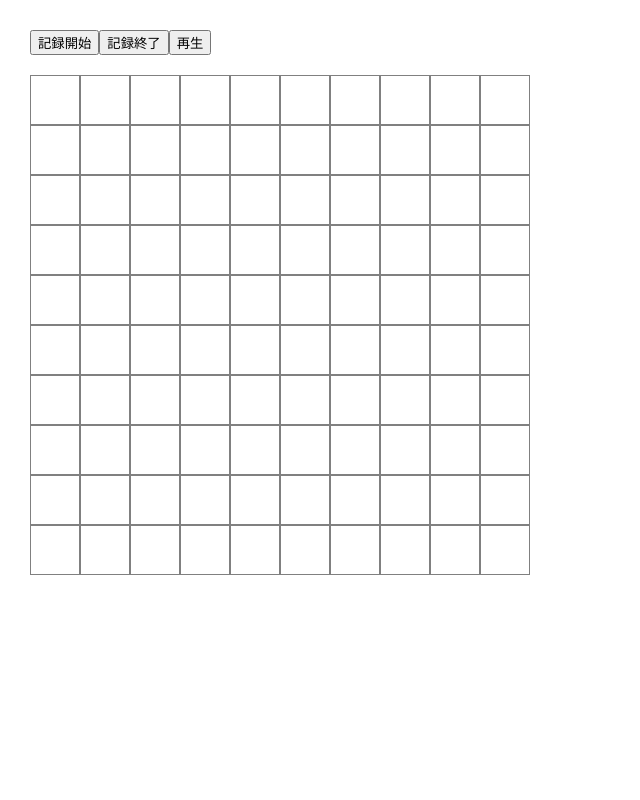
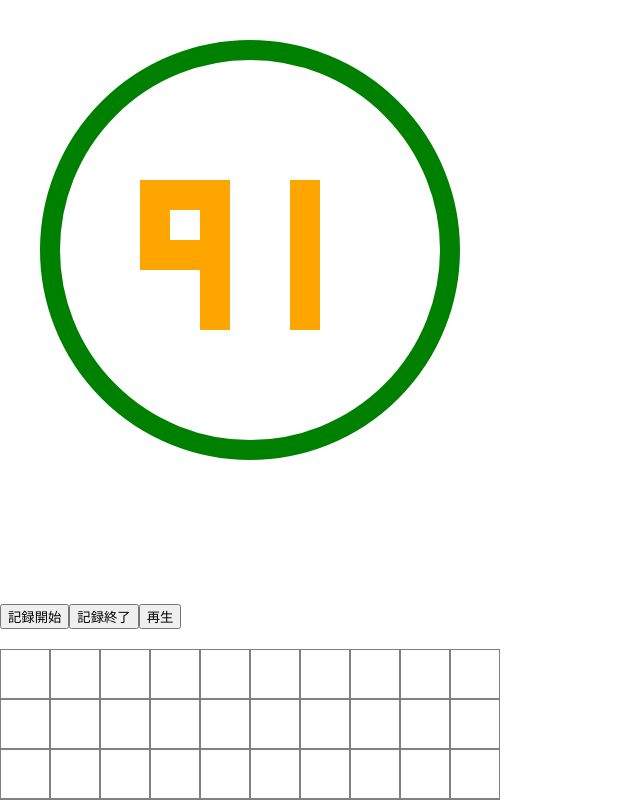
Before and after one commit to ka-aki/my-training, a React (Create React App) app: page / in a window 1280 px wide. Shown: the top 800 px of the page, without its empty margins (0-640 px from the left). Built offline with nearby package versions, Linux system fonts and the light colour scheme.

Commit message:
add: count down

```diff
--- a/src/App.js
+++ b/src/App.js
@@ -1,5 +1,6 @@
-import { useState, useEffect, useRef } from "react";
-import "./App.css";
+import { useState, useEffect, useRef } from 'react';
+import './App.css';
+import Timer from './components/Timer/';
 
 const useInterval = (callback, delay) => {
   const savedCallback = useRef();
@@ -98,7 +99,9 @@ const App = () => {
   };
 
   return (
-    <div className="root">
+    <div>
+      <Timer className="root" />
+      <div>
         <button onClick={onStart}>記録開始</button>
         <button onClick={onFinish}>記録終了</button>
         <button onClick={onPlay}>再生</button>
@@ -106,10 +109,11 @@ const App = () => {
           {state.squares.map((v) => (
             <div
               key={v.id}
-            className={v.on ? "grid-item black" : "grid-item"}
+              className={v.on ? 'grid-item black' : 'grid-item'}
               onClick={() => handleClick(v.id)}
             />
           ))}
+        </div>
       </div>
     </div>
   );
--- /dev/null
+++ b/src/components/Count/count.module.css
@@ -0,0 +1,10 @@
+.grid {
+  display: inline-grid;
+  grid-template-columns: repeat(3, 30px);
+  grid-template-rows: repeat(5, 30px);
+  margin: 0 15px;
+}
+
+.orange {
+  background-color: orange;
+}
--- /dev/null
+++ b/src/components/Count/index.js
@@ -0,0 +1,30 @@
+import styles from './count.module.css';
+import React from 'react';
+
+const setNum = {
+  0: [1, 1, 1, 1, 0, 1, 1, 0, 1, 1, 0, 1, 1, 1, 1],
+  1: [0, 1, 0, 0, 1, 0, 0, 1, 0, 0, 1, 0, 0, 1, 0],
+  2: [1, 1, 1, 0, 0, 1, 1, 1, 1, 1, 0, 0, 1, 1, 1],
+  3: [1, 1, 1, 0, 0, 1, 1, 1, 1, 0, 0, 1, 1, 1, 1],
+  4: [1, 0, 1, 1, 0, 1, 1, 1, 1, 0, 0, 1, 0, 0, 1],
+  5: [1, 1, 1, 1, 0, 0, 1, 1, 1, 0, 0, 1, 1, 1, 1],
+  6: [1, 1, 1, 1, 0, 0, 1, 1, 1, 1, 0, 1, 1, 1, 1],
+  7: [1, 1, 1, 1, 0, 1, 0, 0, 1, 0, 0, 1, 0, 0, 1],
+  8: [1, 1, 1, 1, 0, 1, 1, 1, 1, 1, 0, 1, 1, 1, 1],
+  9: [1, 1, 1, 1, 0, 1, 1, 1, 1, 0, 0, 1, 0, 0, 1],
+};
+
+const Count = ({ count }) => {
+  return (
+    <div>
+      <div className={styles.grid}>
+        {count >= 0 &&
+          setNum[count].map((v, i) => (
+            <div key={i} className={v && styles.orange} />
+          ))}
+      </div>
+    </div>
+  );
+};
+
+export default Count;
--- /dev/null
+++ b/src/components/Timer/index.js
@@ -0,0 +1,48 @@
+import React, { useRef, useEffect, useState } from 'react';
+import Count from '../Count/index';
+import styles from './timer.module.css';
+
+const Canvas = (props) => {
+  const canvasRef = useRef(null);
+  const [count, setcount] = useState(99);
+
+  useEffect(() => {
+    const canvas = canvasRef.current;
+    const ctx = canvas.getContext('2d');
+    ctx.beginPath();
+    ctx.arc(250, 250, 200, 0, Math.PI * 2, false);
+    ctx.strokeStyle = 'green';
+    ctx.lineWidth = 20;
+    ctx.stroke();
+    ctx.rotate((50 * Math.PI) / 180);
+  }, []);
+
+  useEffect(() => {
+    let id;
+    if (count > 0) {
+      id = setInterval(() => {
+        setcount((m) => m - 1);
+      }, 1000);
+    }
+
+    return () => clearInterval(id);
+  }, [count]);
+
+  return (
+    <div>
+      <canvas
+        ref={canvasRef}
+        {...props}
+        width="600"
+        height="600"
+        className={styles.canvas}
+      />
+      <div className={styles.count}>
+        <Count count={Number(count.toString().slice(-2, -1))} />
+        <Count count={Number(count.toString().slice(-1))} />
+      </div>
+    </div>
+  );
+};
+
+export default Canvas;
--- /dev/null
+++ b/src/components/Timer/timer.module.css
@@ -0,0 +1,10 @@
+.canvas {
+  position: relative;
+}
+
+.count {
+  display: flex;
+  position: absolute;
+  top: 180px;
+  left: 125px;
+}
```
Lines whose indentation alone changed are shown as unchanged.
